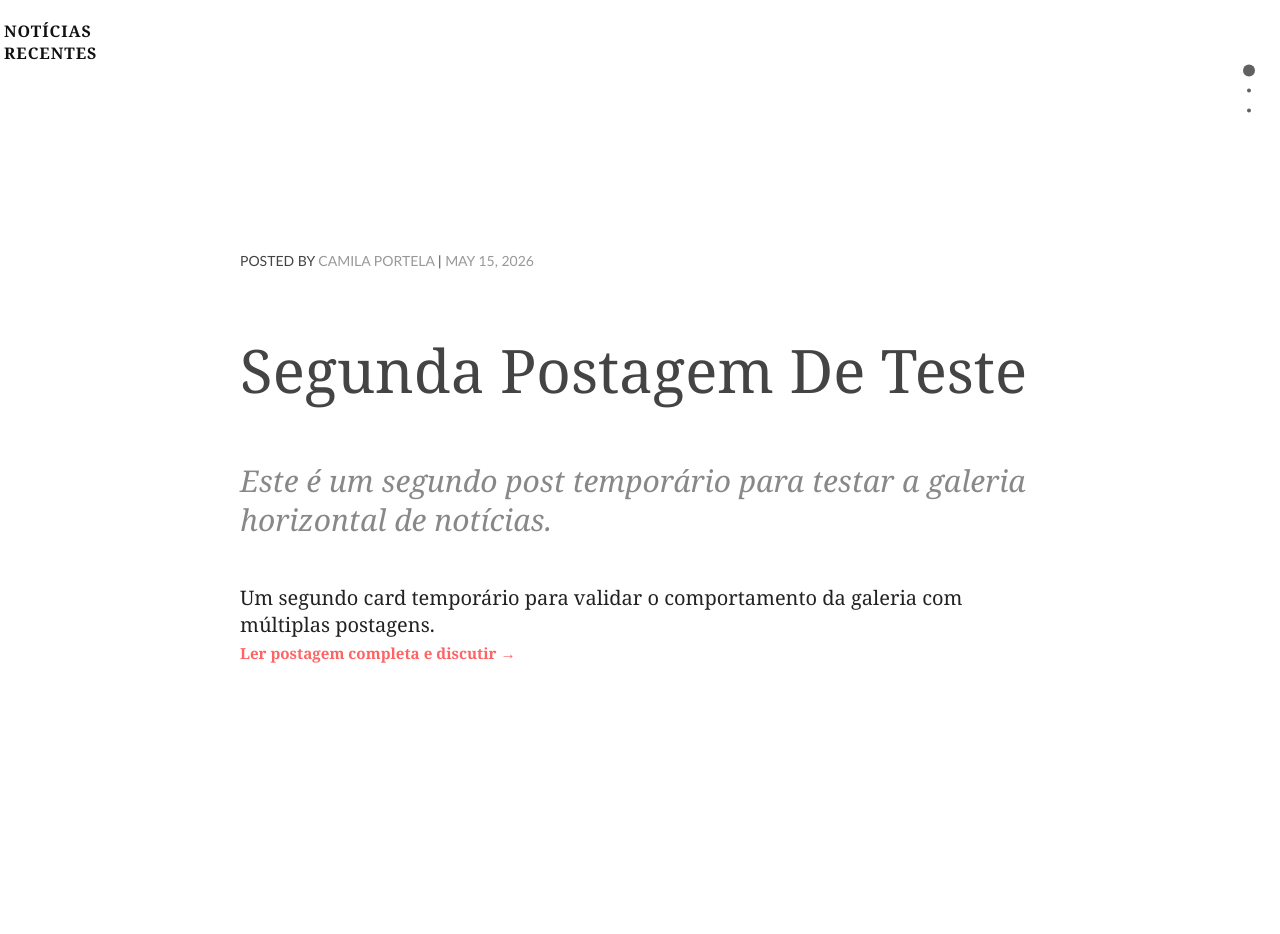
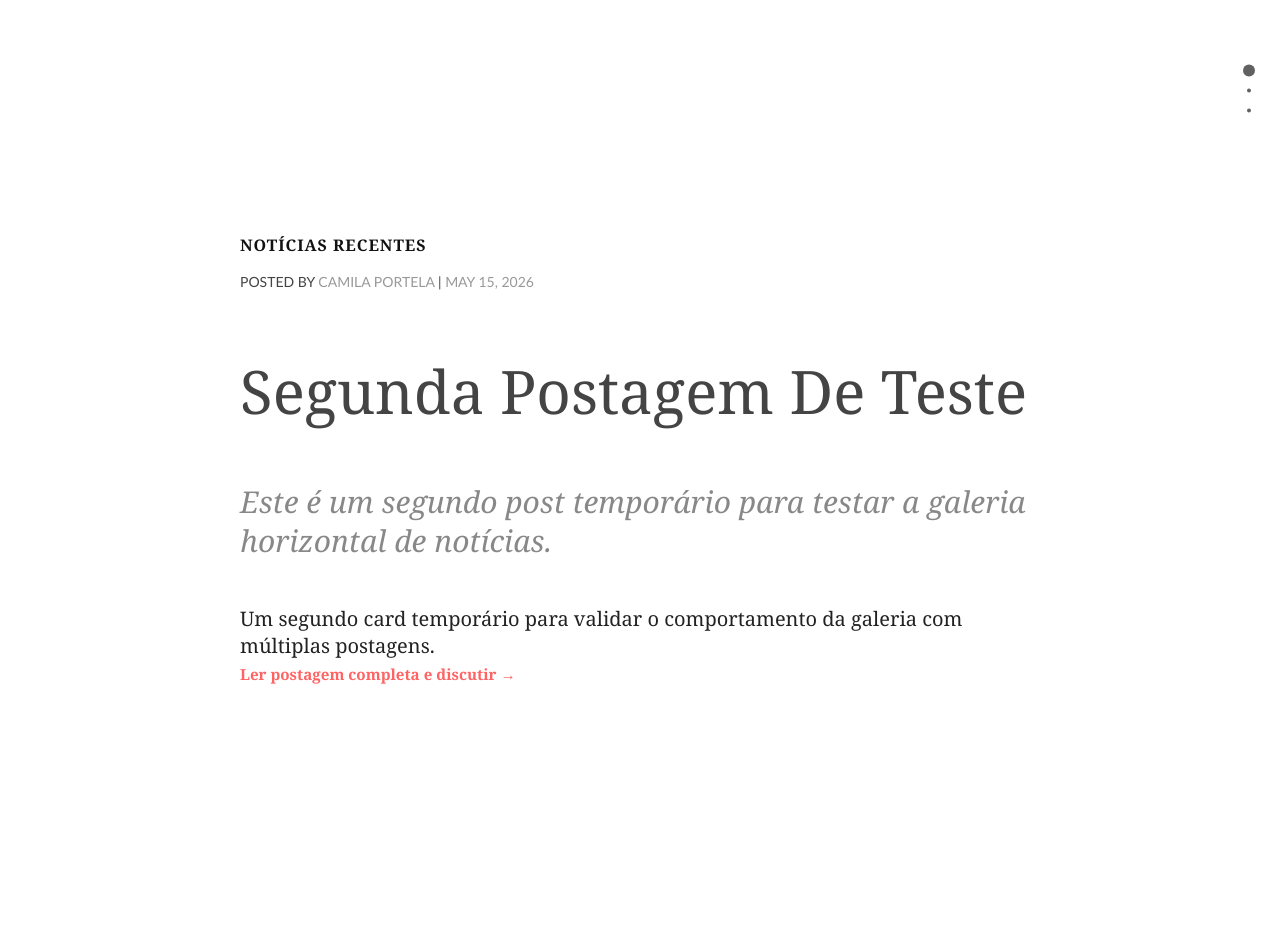
Before and after one commit to camilaportela/astrobiology, a Jekyll site: the page built from index.html, in a window 1280 px wide. Shown: the part 666-1600 px from the top of the page. Built offline with Jekyll 4.4.1, drawn with Linux system fonts in a browser that asks for light colours.

Commit message:
Fix: alinhar 'NOTÍCIAS RECENTES' ao .main-article (pseudo-elemento)

```diff
--- a/assets/css/style.css
+++ b/assets/css/style.css
@@ -1275,14 +1275,14 @@ label {
   display: none; /* esconder link original mantendo HTML */
 }
 
-/* Título que fica no início da seção de artigos (abaixo da galeria) */
-.article-section::before {
+/* Título que fica no início da seção de artigos (abaixo da galeria)
+   Aplicado dentro de `.main-article` para garantir alinhamento com o conteúdo */
+.article-section .main-article::before {
   content: "NOTÍCIAS RECENTES";
   display: block;
-  max-width: 800px; /* mesmo max-width do .main-article */
-  margin: 1.25rem auto 0.75rem; /* centraliza o bloco e o posiciona verticalmente */
-  text-align: left; /* alinhar com o conteúdo do artigo */
-  padding-left: 0.25rem; /* pequeno espaçamento interno */
+  width: 100%;
+  margin: 1.25rem 0 0.75rem; /* posiciona verticalmente dentro do .main-article */
+  text-align: left; /* alinhamento à esquerda dentro do artigo centralizado */
   font-weight: 700;
   text-transform: uppercase;
   letter-spacing: 0.06em;
```
